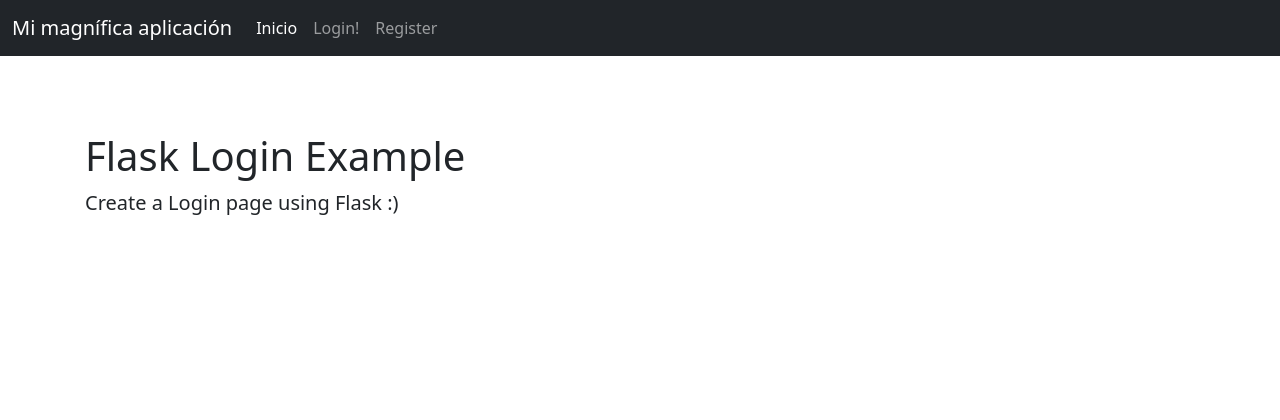
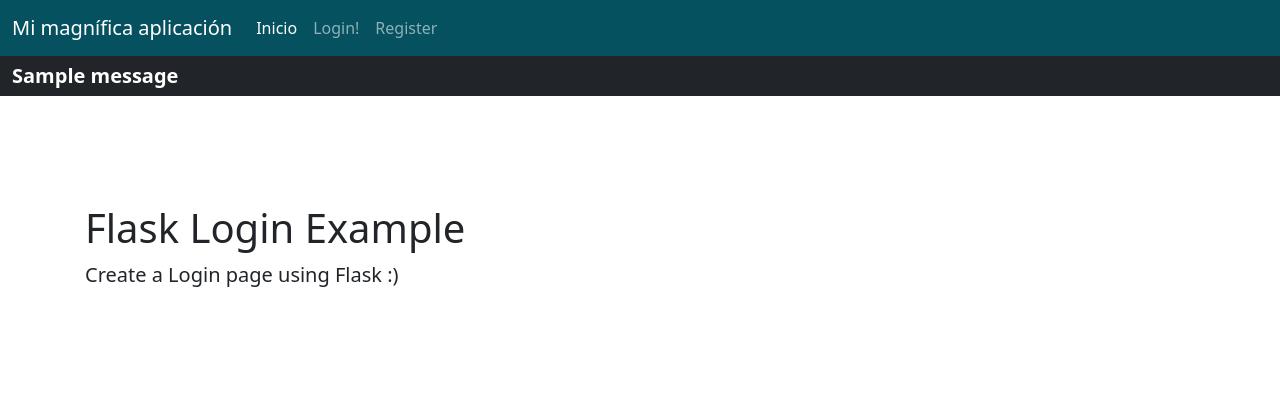
Before and after one commit to felpud0/SSDD-keyValue, a Flask app: page / in a window 1280 px wide. Shown: the top 420 px of the page. Run offline with Flask 2, Linux system fonts and the light colour scheme; one stand-in notice (Sample message) is shown; some libraries are stand-ins or nearby versions.

Commit message:
cambiado estilo

```diff
--- a/proyecto/frontend/app/templates/base.html
+++ b/proyecto/frontend/app/templates/base.html
@@ -6,8 +6,7 @@
     <meta name="viewport" content="width=device-width, initial-scale=1">
     <title>Flask Auth Example</title>
     <link href="/static/bootstrap.min.css" rel="stylesheet"
-          integrity="sha384-1BmE4kWBq78iYhFldvKuhfTAU6auU8tT94WrHftjDbrCEXSU1oBoqyl2QvZ6jIW3"
-          crossorigin="anonymous" />
+    />
     <link rel="shortcut icon" href="{{ url_for('serve_static', path='favicon.ico') }}">
     <style>
       .bd-placeholder-img {
@@ -34,7 +33,7 @@
 <body class="d-flex flex-column h-100">
 <header>
   <!-- Fixed navbar -->
-  <nav class="navbar navbar-expand-md navbar-dark fixed-top bg-dark">
+  <nav class="navbar navbar-expand-md navbar-dark fixed-top bg-dark" style="position: relative;background-color: #055160!important;">
     <div class="container-fluid">
       <a class="navbar-brand" href="{{ url_for('index') }}">Mi magnífica aplicación</a>
       <button class="navbar-toggler" type="button" data-bs-toggle="collapse" data-bs-target="#navbarCollapse" aria-controls="navbarCollapse" aria-expanded="false" aria-label="Toggle navigation">
@@ -77,17 +76,19 @@
       </div>
     </div>
   </nav>
-  <nav
+
 {% with messages = get_flashed_messages() %}
   {% if messages %}
-      <ul class=flashes>
     {% for message in messages %}
-        <li><b>{{ message }}</b></li>
+    <nav class="navbar-dark  bg-dark" style="position: relative;">
+      <div class="container-fluid navbar-brand" style="">
+      <b>{{ message }}</b>
+    </div>
+    </nav>
     {% endfor %}
-      </ul>
   {% endif %}
 {% endwith %}
-  </nav>
+
 </header>
 
 <!-- Begin page content -->
```
Lines whose indentation alone changed are shown as unchanged.
